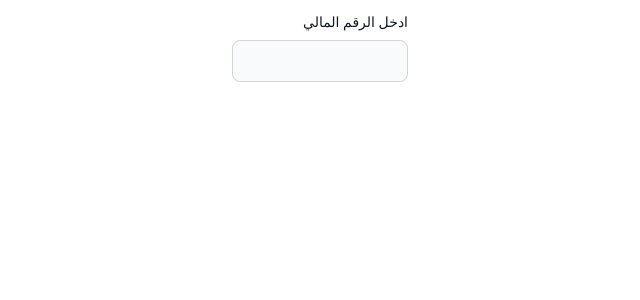
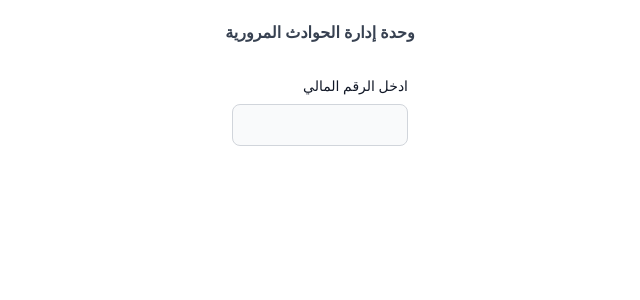
Before and after one commit to thmansaleh/clothes, a Next.js app: page /add in a window 1280 px wide. Shown: the top 300 px of the page, without its empty margins (419-1059 px from the left). Built offline with nearby package versions, Linux system fonts and the light colour scheme.

Commit message:
Update page.js

```diff
--- a/app/add/page.js
+++ b/app/add/page.js
@@ -39,6 +39,7 @@ if( cap && shoes)    {
     }
 
   return <>
+      <h3 className="text-md my-5 text-center font-semibold text-gray-700"> وحدة إدارة الحوادث المرورية</h3>
   <div className="p-3 flex justify-center items-center flex-col gap-y-6">
 
       <div>
```
